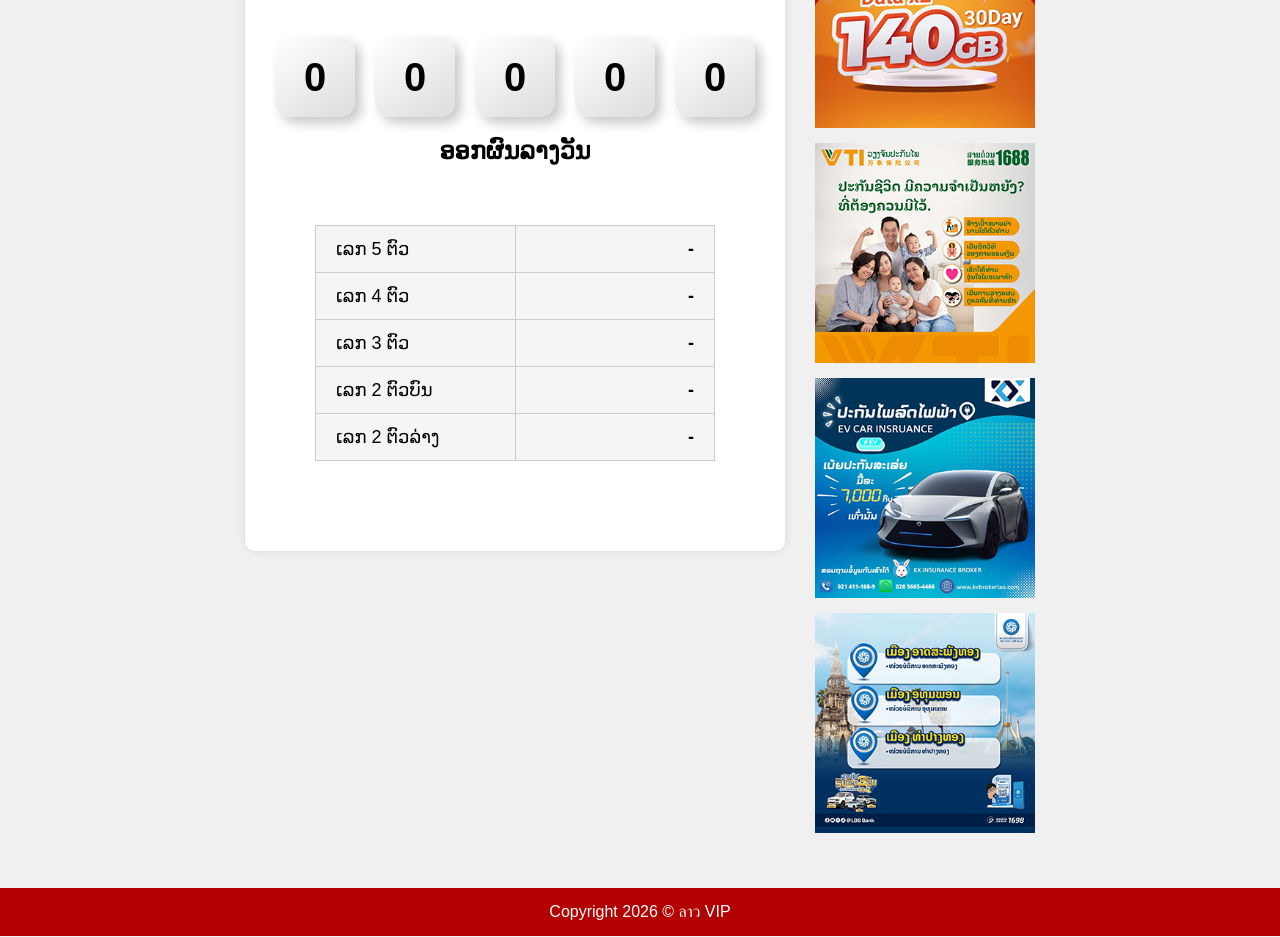
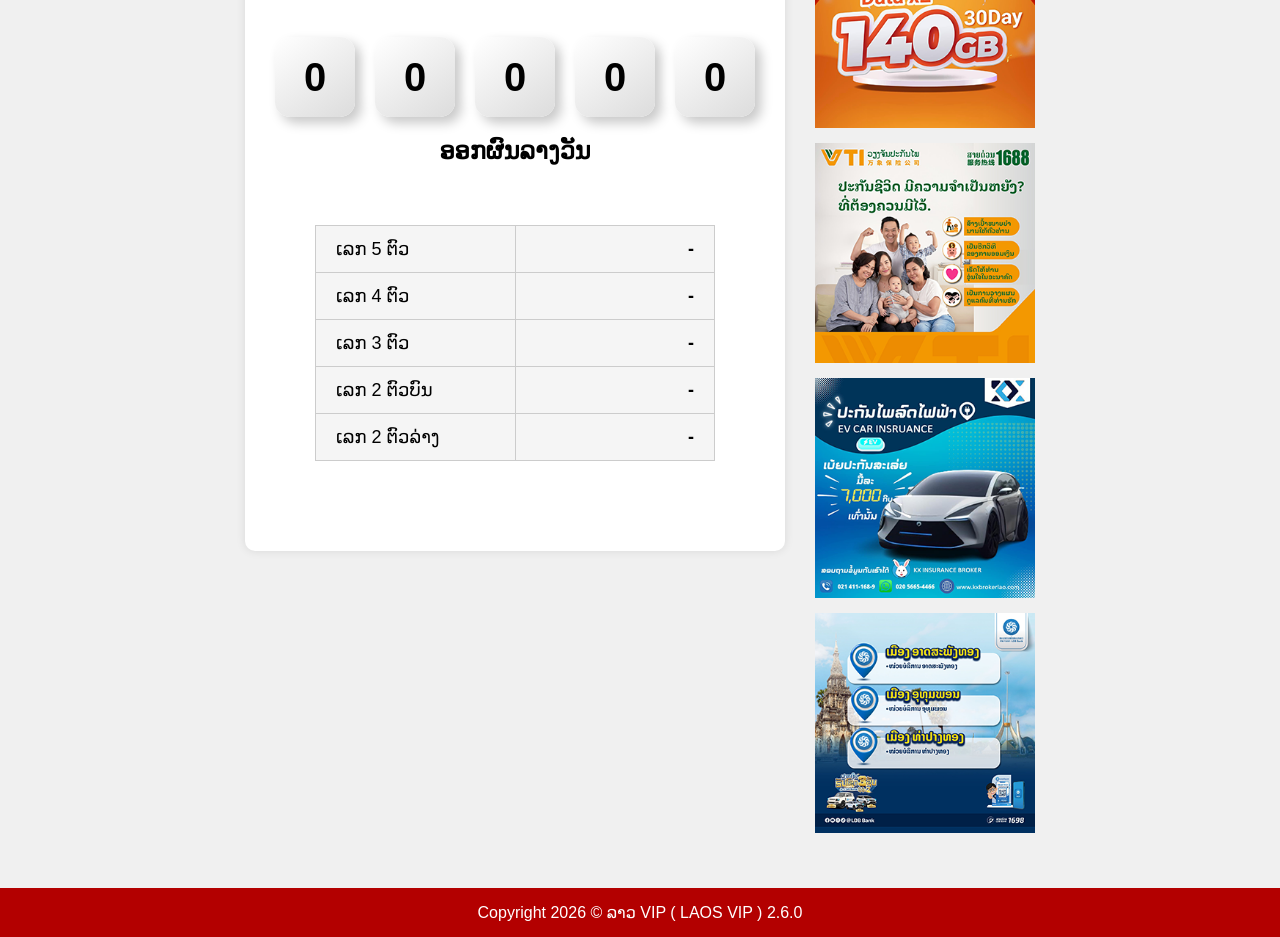
Before and after one commit to vip-lotto/vip-lotto-web, a website: page public/index.html in a window 1280 px wide. Shown: the part 152-1089 px from the top of the page. Drawn offline with Linux system fonts and the light colour scheme; no server answers.

```diff
--- a/public/index.html
+++ b/public/index.html
@@ -47,7 +47,7 @@
 
 <script src="script.js"></script>
 <div class="footer">
-     Copyright 2026 © ลาว VIP
+     Copyright 2026 © ລາວ VIP ( LAOS VIP ) 2.6.0
 </div>
 </body>
 </html>
```
